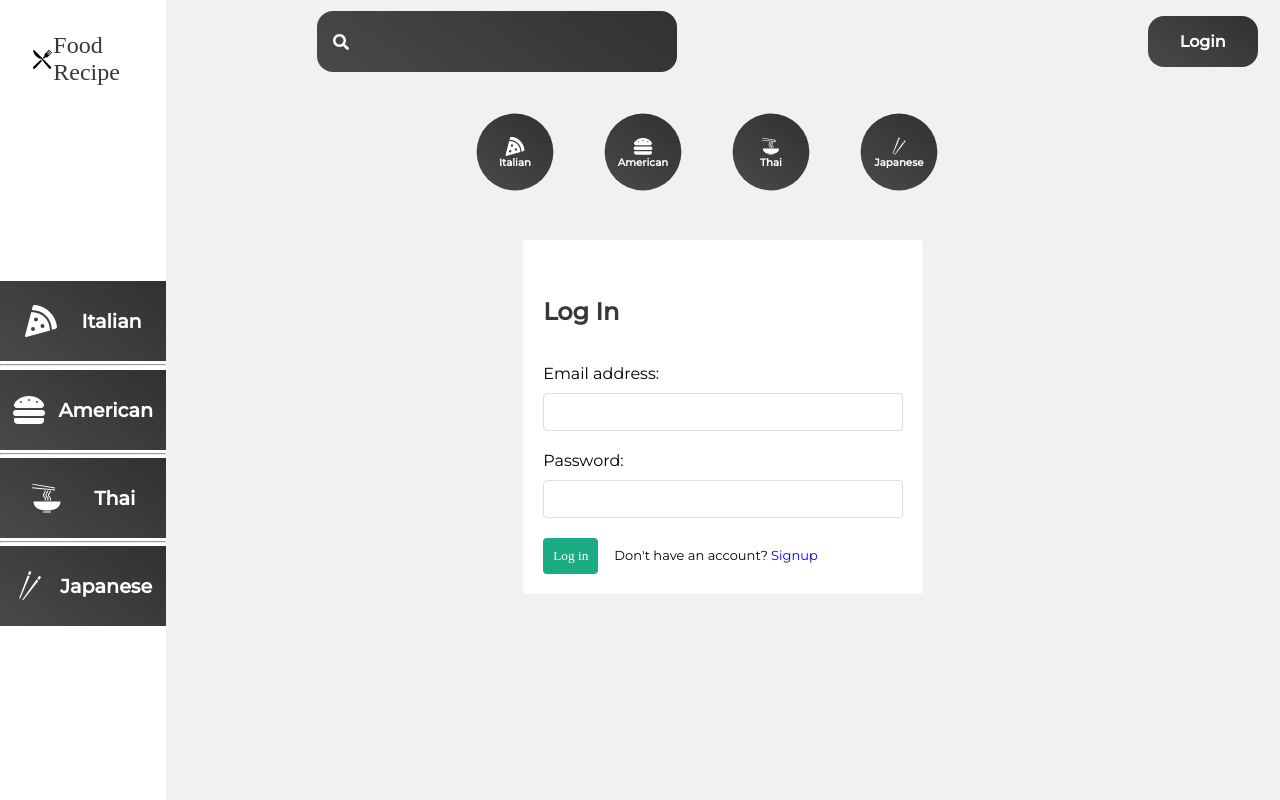
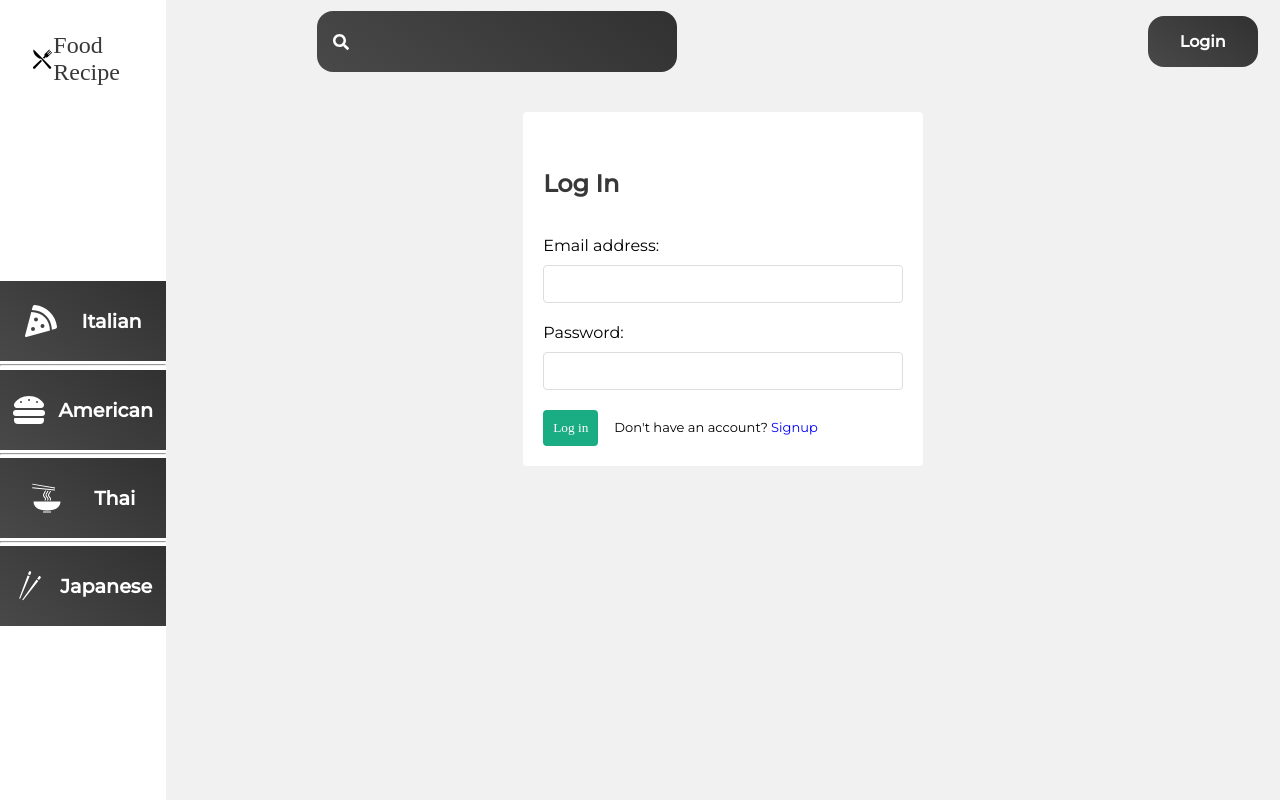
Before and after one commit to rakibul-wdp/Simple-page, a React (Create React App) app in the folder client/: page /login in a window 1280 px wide. Built offline with nearby package versions, Linux system fonts and the light colour scheme.

Commit message:
sticky done

```diff
--- a/client/src/App.js
+++ b/client/src/App.js
@@ -1,6 +1,5 @@
 import { BrowserRouter } from "react-router-dom";
 import styled from "styled-components";
-import Category from "./components/Category";
 import Navbar from "./components/Navbar";
 import SideNavbar from "./components/SideNavbar";
 import Pages from "./pages/Pages";
@@ -12,7 +11,6 @@ function App() {
         <SideNavbar />
         <div style={{margin: "1% 2% 0% 2%"}}>
           <Navbar />
-          <Category />
           <Pages />
         </div>
       </Sidebar>
--- a/client/src/components/SideNavbar.jsx
+++ b/client/src/components/SideNavbar.jsx
@@ -39,6 +39,8 @@ const SideNavbar = () => {
 const Sidebar = styled.div`
   background: #ffffff;
   height: 100vh;
+  position: sticky;
+  top: 0;
 `;
 
 const Logo = styled(Link)`
--- a/client/src/pages/Cuisine.jsx
+++ b/client/src/pages/Cuisine.jsx
@@ -44,6 +44,7 @@ const Grid = styled(motion.div)`
   display: grid;
   grid-template-columns: repeat(auto-fit, minmax(20rem, 1fr));
   grid-gap: 3rem;
+  margin-top: 3rem;
 `;
 
 const Card = styled.div`
```
Also changed, not shown: 1 other file (tests, documents, lock files or other folders).
